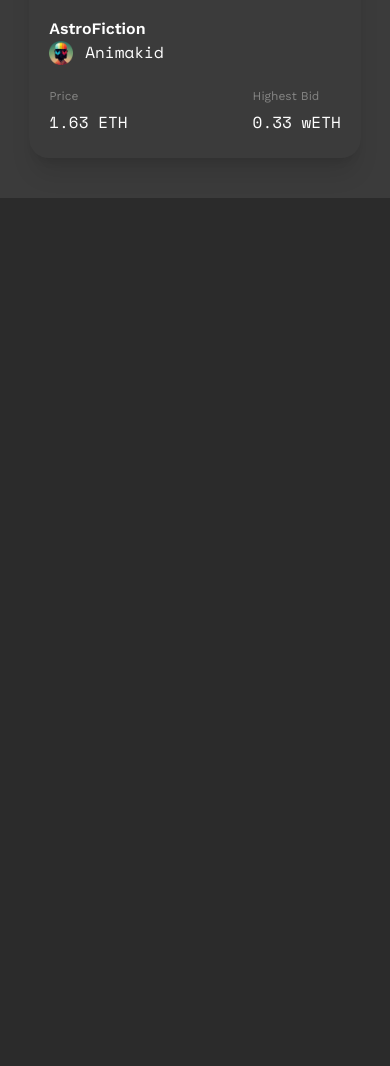
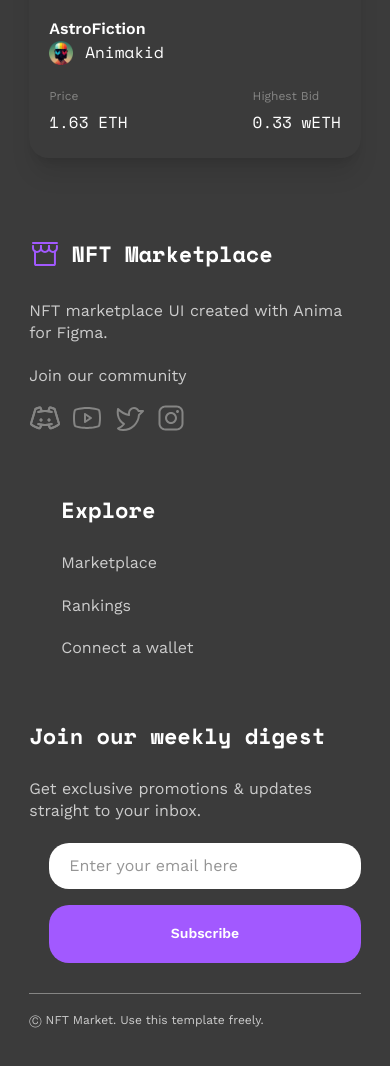
Before and after one commit to AfnanDahdoul/NFT-s-Marketplace, a website: page Artist-Page.html in a window 390 px wide. Shown: the part 2337-3403 px from the top of the page. Before the commit the page ends 2535 px from the top, so only its background shows below. Drawn offline with nearby package versions, Linux system fonts and the light colour scheme.

Commit message:
artist page footer design+responsive

```diff
--- a/Artist-Page.html
+++ b/Artist-Page.html
@@ -623,6 +623,91 @@
             </div>
         </section>
     </main>
+    <footer class="footer py-[5rem] max-[982px]:py-[2.5rem] bg-secondaryBackground">
+        <div class="max-w-[70%] max-[1200px]:max-w-[85%] mx-auto">
+            <div class="grid grid-cols-4 gap-[3.625rem] mb-[1.875rem]
+                max-[950px]:grid-cols-1">
+                <div class="text-[1rem] font-normal text-secondaryFont leading-[140%] tracking-[0%]">
+                    <img src="./assets/images/navbar imgs/logo.svg" width="243px" alt="NFT Marketplace logo"
+                        class="shrink-0" />
+                    <p class="mt-[1.875rem]">
+                        NFT marketplace UI created with Anima for Figma.
+                    </p>
+                    <p class="mt-[1.25rem] mb-[0.938rem]">
+                        Join our community
+                    </p>
+                    <div class="flex gap-[0.625rem]">
+                        <a href="https://discord.com/invite/eQxkYTNxSp" target="_blank">
+                            <img src="./assets/images/footerImgs/DiscordLogo.svg" alt="discord logo" />
+                        </a>
+                        <a href="https://www.youtube.com/channel/UCXqr0Ca-b73rU9zcpSBJ5cw" target="_blank">
+                            <img src="./assets/images/footerImgs/YoutubeLogo.svg" alt="youtube logo" />
+                        </a>
+                        <a href="https://x.com/animaapp?lang=en" target="_blank">
+                            <img src="./assets/images/footerImgs/TwitterLogo.svg" alt="twitter logo" />
+                        </a>
+                        <a href="https://www.instagram.com/animaapp/?hl=en" target="_blank">
+                            <img src="./assets/images/footerImgs/InstagramLogo.svg" alt="instagram logo" />
+                        </a>
+                    </div>
+                </div>
+                <div class=" ml-[2rem]">
+                    <h4 class="text-[1.375rem] font-bold leading-[160%] tracking-[0%] font-spaceMono
+                        mb-[1.563rem]">
+                        Explore
+                    </h4>
+                    <ul class="text-[1rem] font-normal text-secondaryFont leading-[140%] tracking-[0%]
+                        flex flex-col gap-[1.25rem]">
+                        <li>
+                            <a href="./MarketPlace.html">
+                                Marketplace
+                            </a>
+                        </li>
+                        <li>
+                            <a href="./Rankings.html">
+                                Rankings
+                            </a>
+                        </li>
+                        <li>
+                            <a href="./Connect-Wallet.html">
+                                Connect a wallet
+                            </a>
+                        </li>
+                    </ul>
+                </div>
+                <!-- col3 + col4 -->
+                <div class="col-span-2 max-[950px]:col-span-1">
+                    <h4 class="text-[1.375rem] font-bold leading-[160%] tracking-[0%] font-spaceMono">
+                        Join our weekly digest
+                    </h4>
+                    <p class="text-[1rem] font-normal text-secondaryFont leading-[140%] tracking-[0%]
+                        mt-[1.563rem] mb-[1.25rem]">
+                        Get exclusive promotions & updates straight to your inbox.
+                    </p>
+                    <form class="bg-white rounded-[1.25rem]
+                        flex justify-between pl-[1.25rem] w-fit
+                        max-[440px]:flex-col max-[440px]:gap-[1rem]
+                        max-[440px]:bg-transparent
+                        max-[440px]:w-full">
+                        <input type="email" placeholder="Enter your email here" class="text-[1rem] font-normal leading-[140%] tracking-[0%] text-background
+                                max-[440px]:bg-white max-[440px]:py-[0.75rem] max-[440px]:rounded-[1.25rem]
+                                max-[440px]:pl-[1.25rem]" />
+                        <button class=" order-4 btn flex w-fit gap-[1.25rem] px-[3.125rem] py-[1.188rem] nav-link hover-effect
+                            max-[440px]:w-full
+                            max-[440px]:justify-center">
+                            Subscribe
+                        </button>
+                    </form>
+                </div>
+            </div>
+            <div class="border-t border-lightFont">
+                <p class="text-[0.75rem] font-normal leading-[110%] tracking-[0%]
+                     text-secondaryFont mt-[1.25rem]">
+                    Ⓒ NFT Market. Use this template freely.
+                </p>
+            </div>
+        </div>
+    </footer>
 </body>
 
 </html>
```
